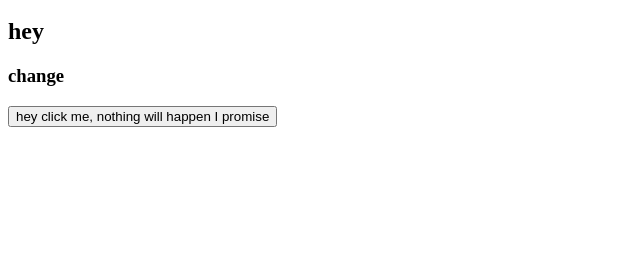
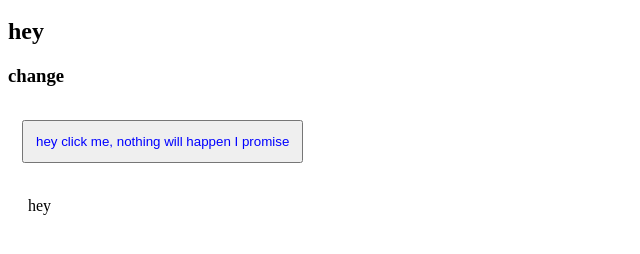
Before and after one commit to zahyaz/examplegit, a plain HTML site: page index.html in a window 1280 px wide. Shown: the part 48-302 px from the top of the page, without its empty margins (0-640 px from the left). Drawn offline with Linux system fonts and the light colour scheme.

Commit message:
I added head part of webpage

```diff
--- a/index.html
+++ b/index.html
@@ -1,4 +1,9 @@
+<head>
+  <link rel="stylesheet" href="style.css" />
+  <title>My webpage</title>
+</head>
 <h1>hey this is my demo</h1>
 <h2>hey</h2>
 <h3>change</h3>
 <button>hey click me, nothing will happen I promise</button>
+<p>hey</p>
--- a/style.css
+++ b/style.css
@@ -1,6 +1,7 @@
 /*added stuff*/
 p {
   padding: 20px;
+  margin: auto;
 }
 
 button {
```
